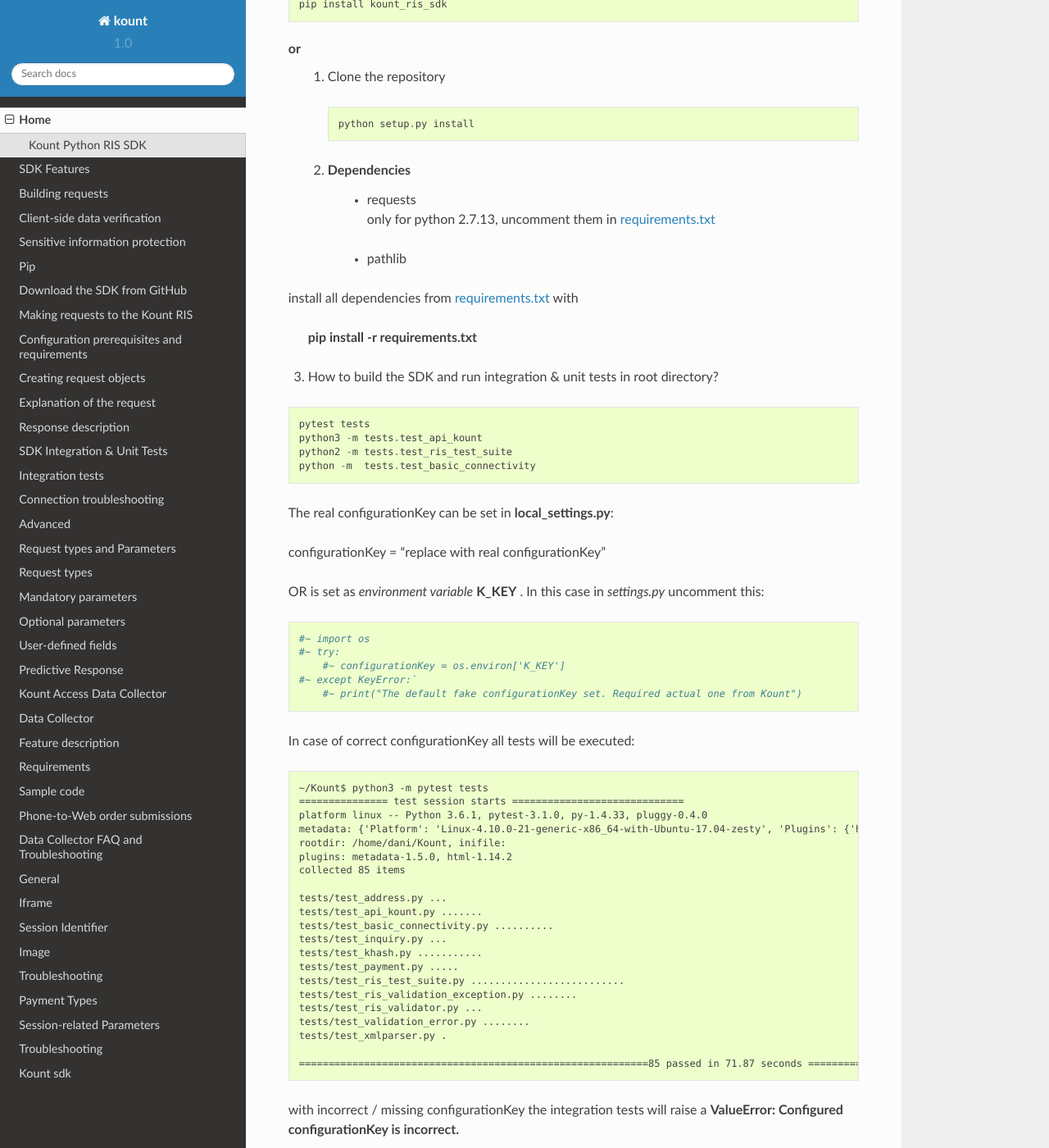
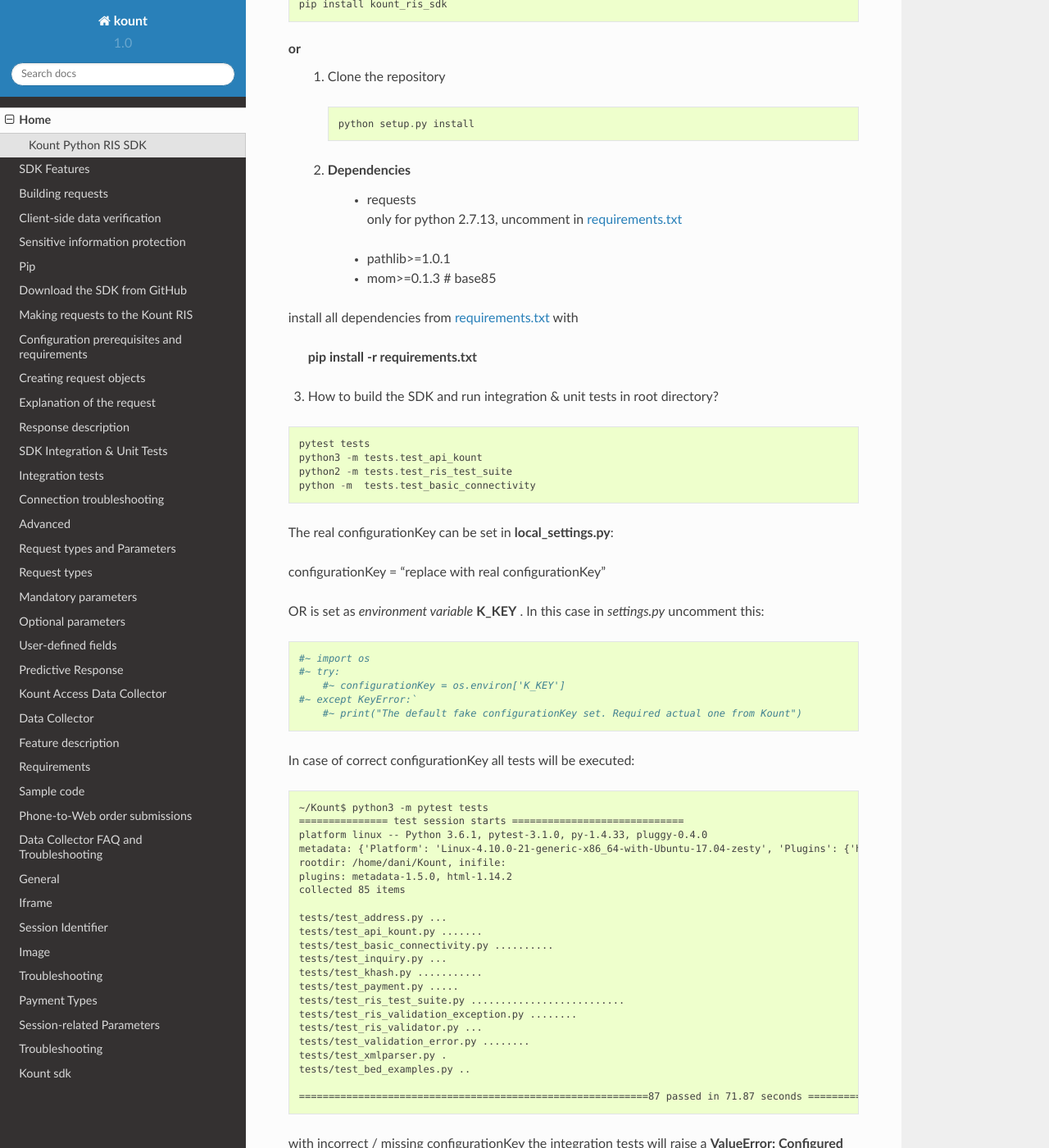
Before and after one commit to Kount/kount-ris-python-sdk, a Sphinx documentation site: the page built from docs/Home.rst, in a window 1280 px wide and 1400 px high, scrolled down 424 px. Shown: the whole window at 82% size. Built offline with Sphinx 7.4.7 and the Read the Docs theme 2.0.0, drawn with Linux system fonts in a browser that asks for light colours; some of the changed text lies outside the part shown.

Commit message:
Update Home.rst

```diff
--- a/docs/Home.rst
+++ b/docs/Home.rst
@@ -28,9 +28,11 @@
    2. Dependencies
         * requests
 
-         only for python 2.7.13, uncomment them in `requirements.txt <https://github.com/Kount/kount-ris-python-sdk/blob/master/requirements.txt>`_
+         only for python 2.7.13, uncomment in `requirements.txt <https://github.com/Kount/kount-ris-python-sdk/blob/master/requirements.txt>`_
 
-        * pathlib
+        * pathlib>=1.0.1
+
+        * mom>=0.1.3 # base85
 
 
 install all dependencies from `requirements.txt <https://github.com/Kount/kount-ris-python-sdk/blob/master/requirements.txt>`_  with
@@ -89,8 +91,9 @@
     tests/test_ris_validator.py ...
     tests/test_validation_error.py ........
     tests/test_xmlparser.py .
+    tests/test_bed_examples.py ..
 
-    ===========================================================85 passed in 71.87 seconds ==========
+    ===========================================================87 passed in 71.87 seconds ==========
 
 
 with incorrect / missing configurationKey the integration tests will raise a **ValueError: Configured configurationKey is incorrect.**
@@ -200,9 +203,9 @@
 ::
 
     ~/Kount$ coverage run -m unittest discover tests
-    .....................................................................................
+    .......................................................................................
     ----------------------------------------------------------------------
-    Ran 85 tests in 67.346s
+    Ran 87 tests in 67.346s
     ~/Kount$ coverage report --omit=*/local/*,*/.local/*
 
 
```
